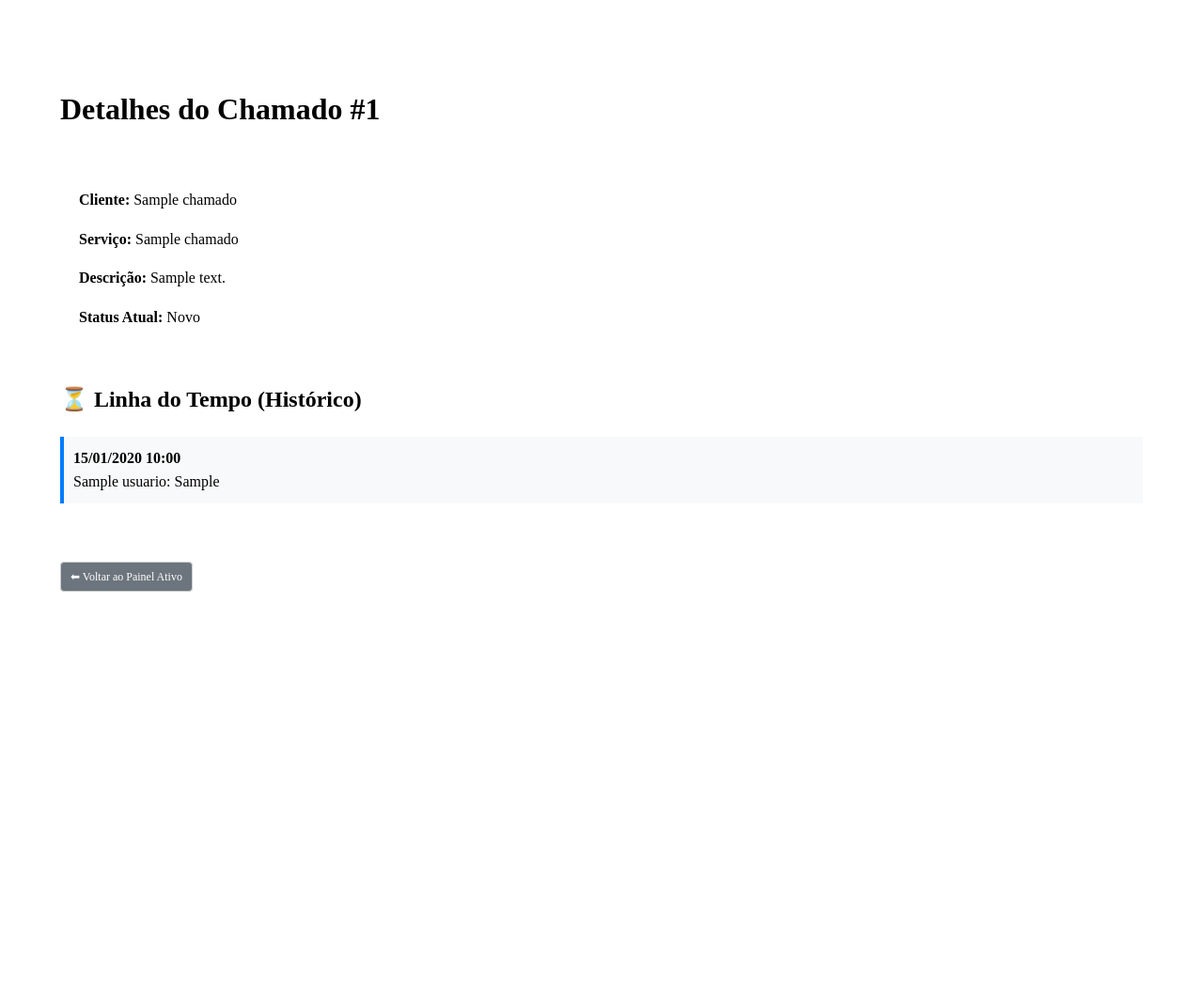
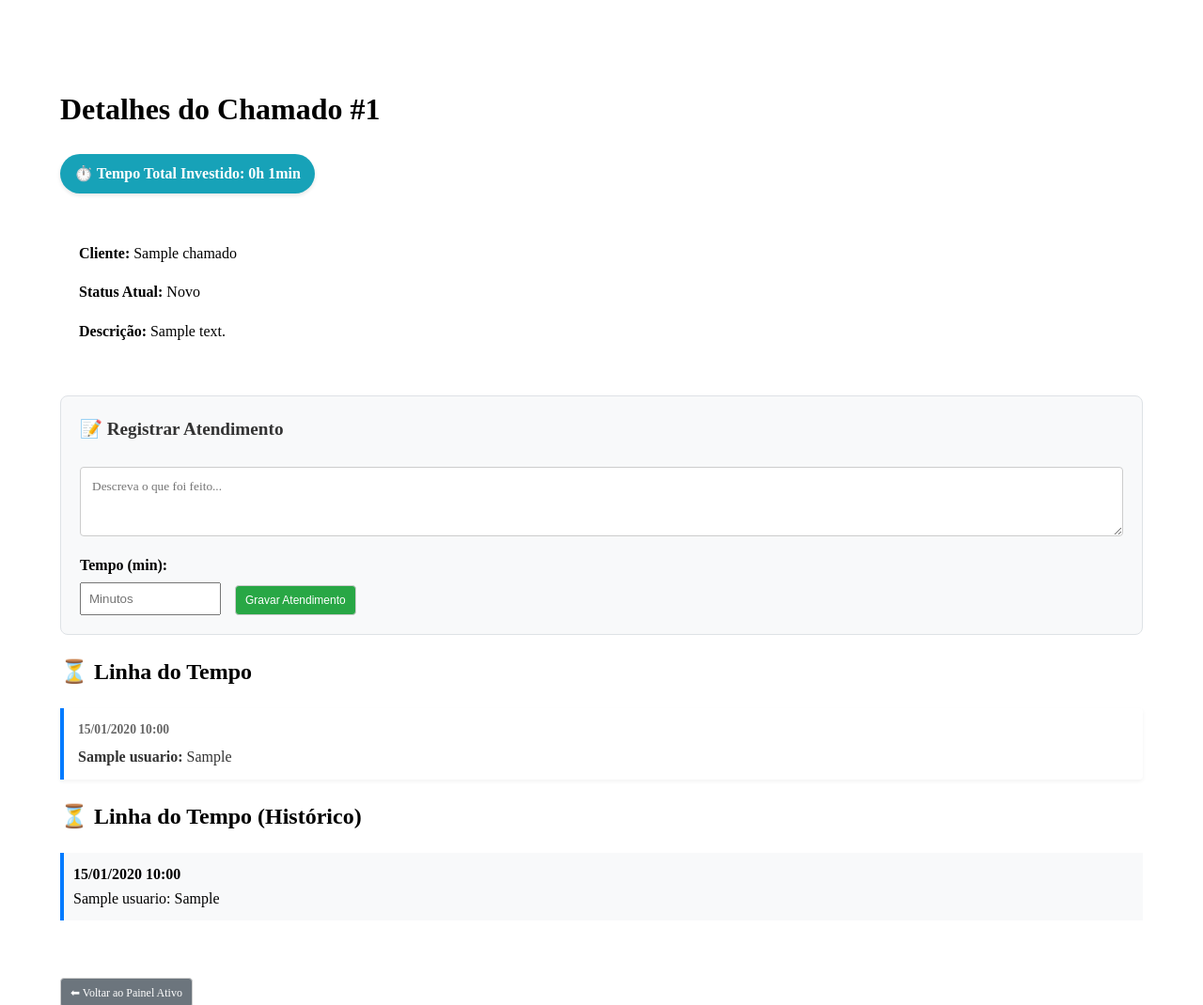
Before and after one commit to jlcnunes/AjudaNoiz, a Flask app: page /chamado/1 in a window 1280 px wide. Shown: the top 1070 px of the page at 94% size. Before the commit the page ends 630 px from the top, so only its background shows below. Run offline with Flask 3, Linux system fonts and the light colour scheme; the visitor is signed in with stand-in values (Sample User, id 1); tables that the repository leaves empty hold one stand-in row (values such as "Sample post").

Commit message:
Enhancement: Criada secção de notas técnicas com campo de inserção de tempo gasto em atendimento e contabilização do tempo de atendimento no chamado no mostrador no topo da página.

```diff
--- a/backend/app.py
+++ b/backend/app.py
@@ -1,6 +1,6 @@
 from flask import Flask, render_template, request, redirect
 from database import inicializar_banco, executar_autoteste, get_db_connection
-from flask import session, flash
+from flask import session, flash, url_for
 from werkzeug.security import check_password_hash
 
 
@@ -241,36 +241,37 @@ def ver_chamado(id):
     conn = get_db_connection()
     cursor = conn.cursor(dictionary=True)
 
-    try:
-        # 1. Busca os dados do chamado
-        cursor.execute("SELECT * FROM chamados WHERE id = %s", (id,))
-        chamado = cursor.fetchone()
+    # 1. Busca os detalhes do chamado
+    cursor.execute("SELECT * FROM chamados WHERE id = %s", (id,))
+    chamado = cursor.fetchone()
 
-        if not chamado:
-            return "Chamado não encontrado", 404
+    # 2. Busca o histórico (Timeline)
+    cursor.execute("""
+        SELECT h.*, u.nome as nome_usuario
+        FROM historico_chamados h
+        JOIN usuarios u ON h.usuario_id = u.id
+        WHERE h.chamado_id = %s
+        ORDER BY h.data_acao DESC
+    """, (id,))
+    historico = cursor.fetchall()
 
-        # 2. Busca o histórico (Timeline) com o nome de quem fez a ação (JOIN)
-        sql_hist = """
-            SELECT h.*, u.nome as nome_usuario
-            FROM historico_chamados h
-            JOIN usuarios u ON h.usuario_id = u.id
-            WHERE h.chamado_id = %s
-            ORDER BY h.data_acao DESC
-        """
-        cursor.execute(sql_hist, (id,))
-        historico = cursor.fetchall()
+    # 3. NOVO: Soma o tempo total gasto em atividades
+    cursor.execute("SELECT SUM(tempo_gasto) as total_minutos FROM atividades WHERE chamado_id = %s", (id,))
+    resultado_tempo = cursor.fetchone()
+    total_minutos = resultado_tempo['total_minutos'] or 0
 
-    except Exception as e:
-        print(f"❌ Erro SQL em ver_chamados: {e}")
-        return f"Erro ao carregar: {e}", 500
-    finally:
-        cursor.close()
-        conn.close()
+    # Converte para formato horas:minutos para exibição
+    horas = total_minutos // 60
+    minutos_restantes = total_minutos % 60
+    tempo_formatado = f"{horas}h {minutos_restantes}min"
 
-    return render_template(
-        'detalhes_chamado.html',
-        chamado=chamado, historico=historico
-    )
+    cursor.close()
+    conn.close()
+
+    return render_template('detalhes_chamado.html',
+                           chamado=chamado,
+                           historico=historico,
+                           tempo_total=tempo_formatado)
 
 
 @app.route('/arquivo')
@@ -397,6 +398,38 @@ def buscar_clientes(id):
     return cliente  # Retonar JSON
 
 
+@app.route('/chamado/<int:id>/nota', methods=['POST'])
+def adicionar_nota(id):
+    if 'usuario_id' not in session:
+        return redirect('/login')
+
+    nota = request.form.get('nota')
+    tempo = request.form.get('tempo', 0) # Captura os minutos
+
+    conn = get_db_connection()
+    cursor = conn.cursor()
+    try:
+        # 1. Registra na tabela atividades (onde o tempo é contabilizado)
+        sql_atv = "INSERT INTO atividades (chamado_id, descricao, tempo_gasto) VALUES (%s, %s, %s)"
+        cursor.execute(sql_atv, (id, nota, tempo))
+
+        # 2. Registra no histórico (Timeline) para visualização rápida
+        acao = f"Nota Técnica ({tempo} min): {nota}"
+        cursor.execute("INSERT INTO historico_chamados (chamado_id, usuario_id, acao) VALUES (%s, %s, %s)",
+                       (id, session['usuario_id'], acao))
+
+        conn.commit()
+        flash(f'Atendimento de {tempo} min registrado!', 'success')
+    except Exception as e:
+        conn.rollback()
+        flash(f'Erro: {e}', 'danger')
+    finally:
+        cursor.close()
+        conn.close()
+
+    return redirect(url_for('ver_chamado', id=id))
+
+
 @app.route('/login', methods=['GET', 'POST'])
 def login():
     if request.method == 'POST':
--- a/static/css/style.css
+++ b/static/css/style.css
@@ -84,7 +84,7 @@ input, select, textarea {
 
 .btn-excluir:hover { background-color: #cc0000; }
 
-/* Badges de Status (Opcional, mas ajuda no visual) */
+/** Badges de Status (Opcional, mas ajuda no visual) */
 .status-badge {
     padding: 4px 8px;
     border-radius: 12px;
@@ -96,7 +96,7 @@ input, select, textarea {
 .status-progresso { background-color: #b8daff; color: #004085; }
 
 
-/* Garante que o formulário não adicione margens extras */
+/** Garante que o formulário não adicione margens extras */
 .td-acoes form {
     margin: 0;
     padding: 0;
@@ -111,7 +111,7 @@ input, select, textarea {
     border-radius: 4px;
 }
 
-/* Padronização final do botão para evitar variações de altura */
+/** Padronização final do botão para evitar variações de altura */
 .btn-acao, .btn-excluir, .btn-voltar {
     height: 32px;
     line-height: 1;
@@ -143,3 +143,101 @@ input, select, textarea {
     padding: 12px;
     vertical-align: middle; /* Alinhamento vertical clássico de tabela */
 }
+/* Container da Nota Técnica */
+.nota-tecnica-container {
+    background: #f8f9fa;
+    padding: 20px;
+    border-radius: 8px;
+    margin-bottom: 20px;
+    border: 1px solid #dee2e6;
+}
+
+.nota-tecnica-container h3 {
+    margin-top: 0;
+    color: #333;
+    font-size: 1.2rem;
+}
+
+.nota-textarea {
+    width: 100%;
+    padding: 12px;
+    border-radius: 4px;
+    border: 1px solid #ccc;
+    font-family: inherit;
+    resize: vertical;
+    box-sizing: border-box;
+}
+
+/** Estilização da Linha do Tempo (Timeline) */
+.timeline {
+    list-style: none;
+    padding: 0;
+    position: relative;
+}
+
+.timeline-item {
+    margin-bottom: 15px;
+    padding: 12px 15px;
+    border-left: 4px solid #007bff;
+    background: white;
+    border-radius: 0 4px 4px 0;
+    box-shadow: 0 2px 4px rgba(0,0,0,0.05);
+}
+
+/** Diferenciando Notas Técnicas no histórico */
+.timeline-item.nota-importante {
+    border-left-color: #28a745; /* Verde para notas */
+    background: #f0fff4;
+}
+
+.timeline-date {
+    font-weight: bold;
+    font-size: 0.85rem;
+    color: #666;
+    display: block;
+    margin-bottom: 5px;
+}
+
+.timeline-content {
+    color: #333;
+}
+
+/* Container do formulário de nota para alinhar tempo e botão */
+.nota-form-footer {
+    display: flex;
+    gap: 15px;
+    align-items: center;
+    margin-top: 10px;
+}
+
+.input-tempo {
+    width: 120px !important; /* Força largura menor para o campo de minutos */
+    margin-top: 0 !important;
+}
+
+/* Badge de Tempo Acumulado */
+.tempo-badge {
+    background-color: #17a2b8;
+    color: white;
+    padding: 8px 15px;
+    border-radius: 50px;
+    font-weight: bold;
+    display: inline-block;
+    margin-bottom: 15px;
+    box-shadow: 0 2px 4px rgba(0,0,0,0.1);
+}
+
+.nota-tecnica-container {
+    background: #f8f9fa;
+    padding: 20px;
+    border-radius: 8px;
+    margin-bottom: 20px;
+    border: 1px solid #dee2e6;
+}
+
+.nota-form-footer {
+    display: flex;
+    gap: 15px;
+    align-items: flex-end; /* Alinha o botão com o campo de input */
+    margin-top: 10px;
+}
--- a/templates/detalhes_chamado.html
+++ b/templates/detalhes_chamado.html
@@ -8,12 +8,44 @@
 <body class="admin-body">
     <h1>Detalhes do Chamado #{{ chamado.id }}</h1>
 
+    <div class="tempo-badge">
+        ⏱️ Tempo Total Investido: {{ tempo_total }}
+    </div>
+
     <div style="background: white; padding: 20px; border-radius: 8px; margin-bottom: 20px; color: black;">
         <p><strong>Cliente:</strong> {{ chamado.cliente_nome }}</p>
-        <p><strong>Serviço:</strong> {{ chamado.servico_titulo }}</p>
+        <p><strong>Status Atual:</strong> {{ chamado.status }}</p>
         <p><strong>Descrição:</strong> {{ chamado.descricao }}</p>
-        <p><strong>Status Atual:</strong> {{ chamado.status }}</p>
     </div>
+
+    {% if chamado.ativo == 1 %}
+    <div class="nota-tecnica-container">
+        <h3>📝 Registrar Atendimento</h3>
+        <form action="{{ url_for('adicionar_nota', id=chamado.id) }}" method="POST" onsubmit="this.querySelector('button').disabled=true; this.querySelector('button').innerText='Gravando...';">
+            <textarea name="nota" class="nota-textarea" rows="3" placeholder="Descreva o que foi feito..." required></textarea>
+
+            <div class="nota-form-footer">
+                <div style="width: 150px;">
+                    <label>Tempo (min):</label>
+                    <input type="number" name="tempo" placeholder="Minutos" required min="1">
+                </div>
+                <button type="submit" class="btn-acao">Gravar Atendimento</button>
+            </div>
+        </form>
+    </div>
+    {% endif %}
+
+    <h2>⏳ Linha do Tempo</h2>
+    <ul class="timeline">
+        {% for log in historico %}
+            <li class="timeline-item {% if 'Nota Técnica' in log.acao %}nota-importante{% endif %}">
+                <span class="timeline-date">{{ log.data_acao.strftime('%d/%m/%Y %H:%M') }}</span>
+                <div class="timeline-content">
+                    <strong>{{ log.nome_usuario }}:</strong> {{ log.acao }}
+                </div>
+            </li>
+        {% endfor %}
+    </ul>
 
     <h2>⏳ Linha do Tempo (Histórico)</h2>
     <ul style="list-style: none; padding: 0;">
```
